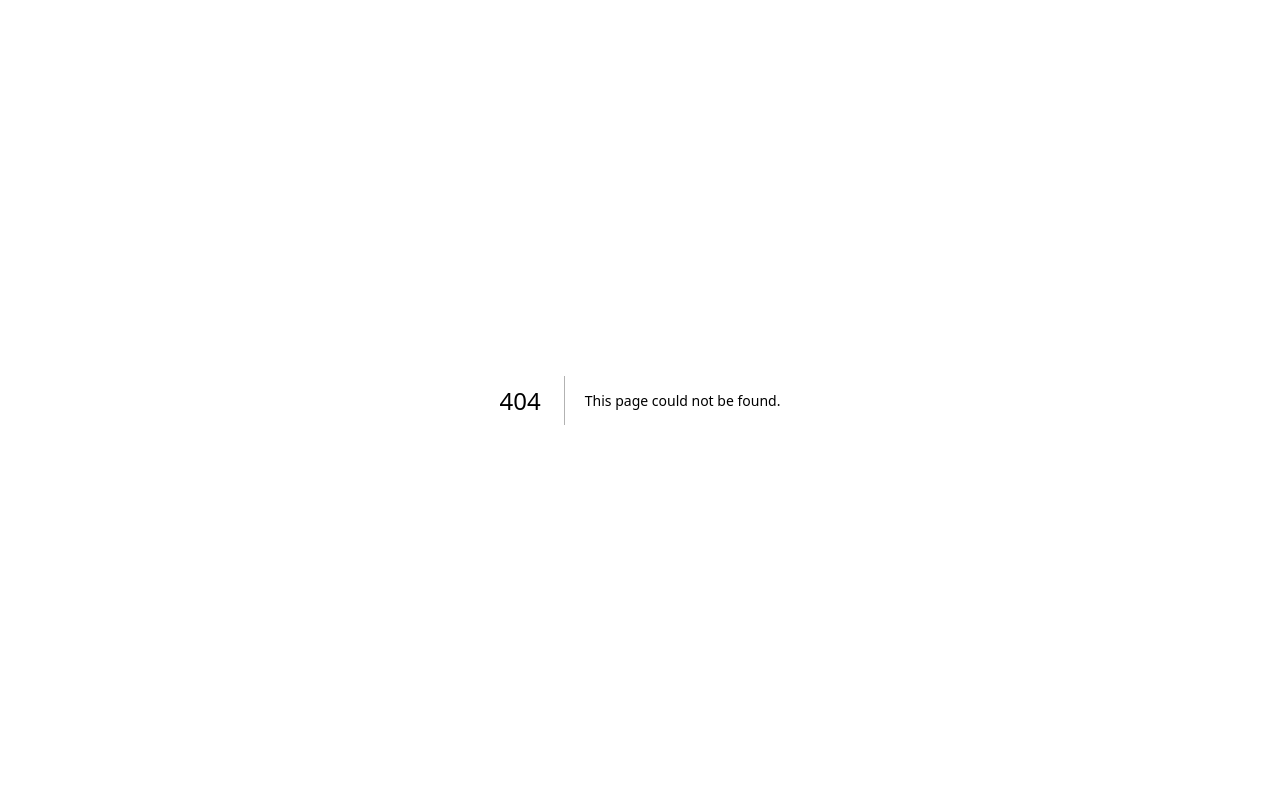
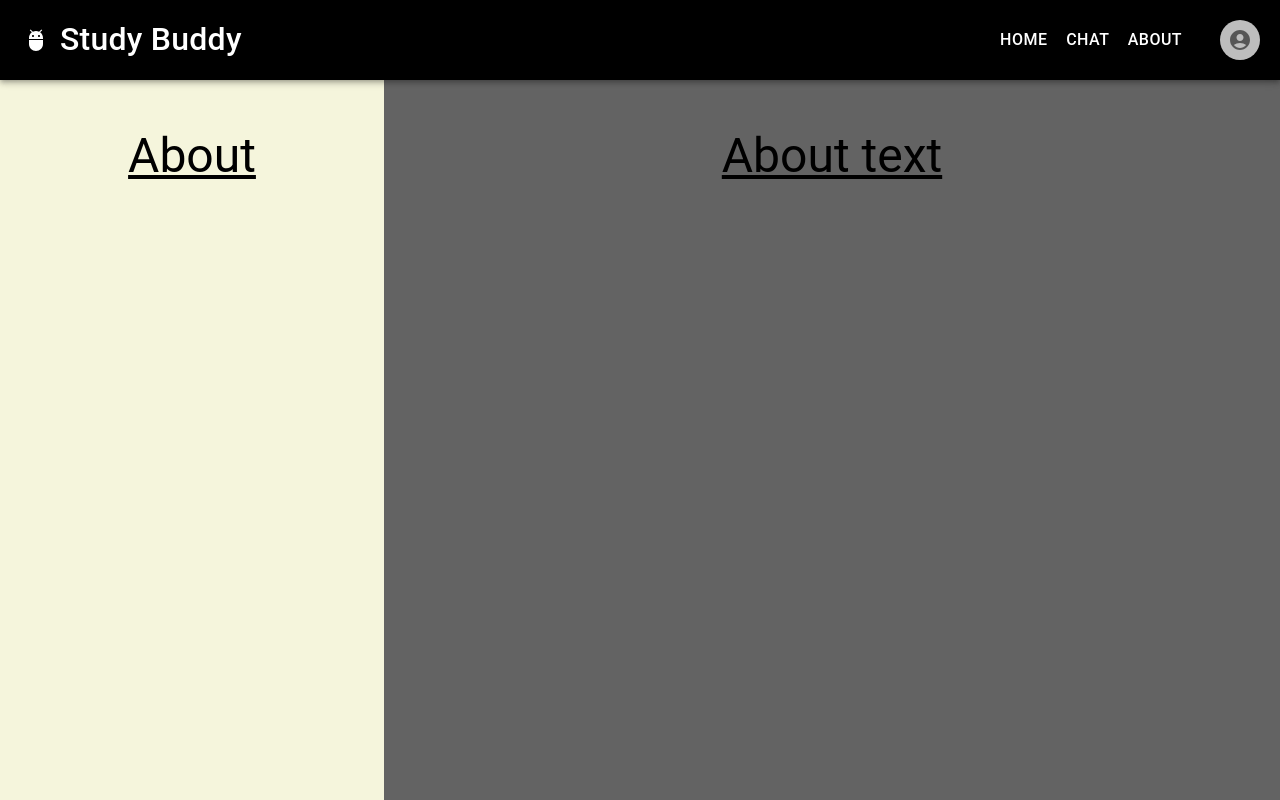
Before and after one commit to humanbright/study-assistant, a Next.js app in the folder study-assistant/: page /about in a window 1280 px wide. Before the commit this address had no page. Shown: the top 800 px of the page. Built offline with nearby package versions, Linux system fonts and the light colour scheme.

Commit message:
added about page

```diff
--- /dev/null
+++ b/study-assistant/app/about/page.js
@@ -0,0 +1,49 @@
+"use client";
+
+import Navbar from "../home/Components/NavBar/NavBar";
+import Footer from "../home/Components/Footer/Footer";
+
+import Box from "@mui/material/Box";
+import Typography from "@mui/material/Typography";
+import { textAlign, width } from "@mui/system";
+
+export default function AboutPage() {
+  return (
+    <section className="about">
+      <Navbar />
+      <Box
+        sx={{
+          display: "flex",
+          flexDirection: "row",
+          width: "100%",
+          height: "100vh",
+          wrap: "nowrap",
+        }}
+      >
+        <Box
+          sx={{
+            width: "30%",
+            height: "100%",
+            backgroundColor: "beige",
+          }}
+        >
+          <Typography variant="h3" sx={{ color: "black", textAlign: "center", mt: "1em", textDecoration: "underline" }}>
+            About
+          </Typography>
+        </Box>
+        <Box
+          sx={{
+            width: "70%",
+            height: "100%",
+            backgroundColor: "#636363",
+          }}
+        >
+          <Typography variant="h3" sx={{ color: "black", textAlign: "center", mt: "1em", textDecoration: "underline" }}>
+            About text
+          </Typography>
+        </Box>
+      </Box>
+      <Footer />
+    </section>
+  );
+}
--- a/study-assistant/app/home/page.js
+++ b/study-assistant/app/home/page.js
@@ -1,4 +1,5 @@
 "use client";
+
 import Navbar from "./Components/NavBar/NavBar";
 import Footer from "./Components/Footer/Footer";
 import Typography from "@mui/material/Typography";
```
Also changed, not shown: study-assistant/app/home/Components/NavBar/NavBar.js (+4 -4 lines).
